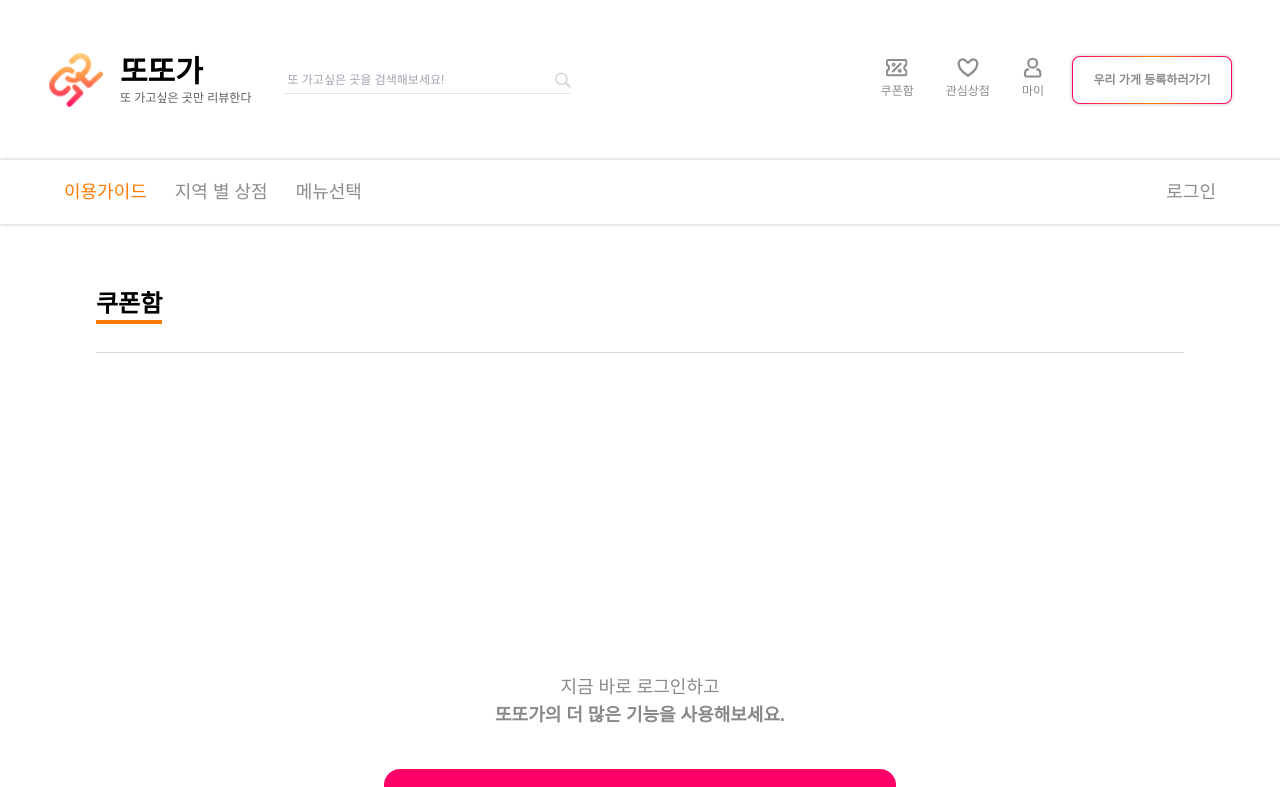
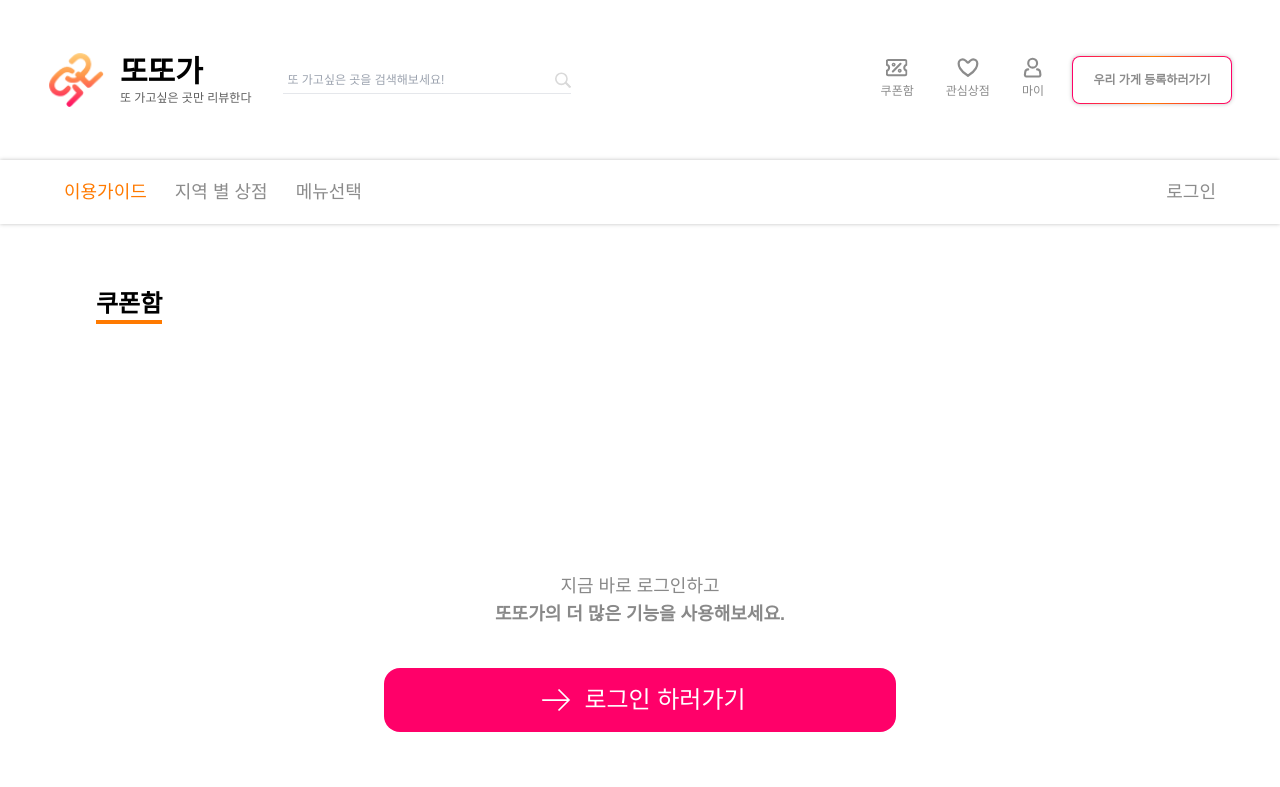
Before and after one commit to TTG-FE/FE, a React (Create React App) app: page /coupon in a window 1280 px wide. Shown: the top 787 px of the page. Built offline with nearby package versions, Linux system fonts and the light colour scheme.

Commit message:
Refactor: 쿠폰 모달 관리 리팩토링

```diff
--- a/src/components/CheckIcon.jsx
+++ b/src/components/CheckIcon.jsx
@@ -1,7 +1,7 @@
 import React from 'react'
 
 const CheckIcon = ({ isCheck }) => {
-  console.log(isCheck);
+  // console.log(isCheck);
   return (
     <svg
       width="24"
--- a/src/pages/Coupon.jsx
+++ b/src/pages/Coupon.jsx
@@ -12,14 +12,11 @@ const Coupon = () => {
   // 쿠폰 사용 여부
   const [login, setLogin] = useState(false);
   const [coupons, setCoupons] = useState([
-    // { id: 1, used: false },
-    // { id: 2, used: false },
-    // { id: 3, used: false },
     {
       id: 21,
       name: "[성수] 베리베리스트로베리케이크 전문점",
       subtitle: "닐라닐라바닐라 조각케이크 무료증정",
-      useYn: false,
+      useYn: "N",
       qrCode:
         "https://ttottoga.s3.ap-northeast-2.amazonaws.com/qrImage/fe8b6765-7b92-4ea7-87ca-79cb74e7a59fimage.jpeg",
       storeImage:
@@ -31,7 +28,7 @@ const Coupon = () => {
       id: 22,
       name: "name",
       subtitle: "subTitle2",
-      useYn: false,
+      useYn: "N",
       qrCode:
         "https://ttottoga.s3.ap-northeast-2.amazonaws.com/qrImage/3896a88d-09b8-40a9-966c-c715fdfd0ec4image.jpeg",
       storeImage:
@@ -43,7 +40,31 @@ const Coupon = () => {
       id: 23,
       name: "name",
       subtitle: "subTitle3",
-      useYn: false,
+      useYn: "N",
+      qrCode:
+        "https://ttottoga.s3.ap-northeast-2.amazonaws.com/qrImage/50bfe1ad-4450-4c4d-b695-af3226e4e3a6image.jpeg",
+      storeImage:
+        "https://ttottoga.s3.ap-northeast-2.amazonaws.com/storeImage/04782f11-8f1a-4444-ab0e-7557bb09cb4f%E1%84%89%E1%85%B3%E1%84%8F%E1%85%B3%E1%84%85%E1%85%B5%E1%86%AB%E1%84%89%E1%85%A3%E1%86%BA%202023-04-05%20%E1%84%8B%E1%85%A9%E1%84%92%E1%85%AE%206.49.57.png",
+      startDate: "2024-02-04",
+      endDate: "2024-02-04",
+    },
+    {
+      id: 24,
+      name: "name",
+      subtitle: "subTitle3",
+      useYn: "N",
+      qrCode:
+        "https://ttottoga.s3.ap-northeast-2.amazonaws.com/qrImage/50bfe1ad-4450-4c4d-b695-af3226e4e3a6image.jpeg",
+      storeImage:
+        "https://ttottoga.s3.ap-northeast-2.amazonaws.com/storeImage/04782f11-8f1a-4444-ab0e-7557bb09cb4f%E1%84%89%E1%85%B3%E1%84%8F%E1%85%B3%E1%84%85%E1%85%B5%E1%86%AB%E1%84%89%E1%85%A3%E1%86%BA%202023-04-05%20%E1%84%8B%E1%85%A9%E1%84%92%E1%85%AE%206.49.57.png",
+      startDate: "2024-02-04",
+      endDate: "2024-02-04",
+    },
+    {
+      id: 25,
+      name: "name",
+      subtitle: "subTitle3",
+      useYn: "N",
       qrCode:
         "https://ttottoga.s3.ap-northeast-2.amazonaws.com/qrImage/50bfe1ad-4450-4c4d-b695-af3226e4e3a6image.jpeg",
       storeImage:
@@ -53,22 +74,17 @@ const Coupon = () => {
     },
   ]);
 
-  const handleLogin = () => {
-    setLogin(!login);
-    console.log(login);
-  }
-
   // 사용한 쿠폰 처리
   const handleCouponUsed = (couponId) => {
     // 해당 쿠폰을 사용했다고 true로 변경
     setCoupons((prevCoupons) => {
       const updatedCoupons = prevCoupons.map((coupon) =>
-        coupon.id === couponId ? { ...coupon, used: true } : coupon
+        coupon.id === couponId ? { ...coupon, useYn: "Y" } : coupon
       );
 
       // 사용한 쿠폰을 배열의 끝으로 이동
       const usedCouponIndex = updatedCoupons.findIndex(
-        (coupon) => coupon.id === couponId && coupon.used
+        (coupon) => coupon.id === couponId && coupon.useYn
       );
 
       if (usedCouponIndex !== -1) {
@@ -80,43 +96,70 @@ const Coupon = () => {
     });
   };
 
-  // 모달창 상태
-  const [modalStates, setModalStates] = useState([
-    { isCouponModalOpen: false },
-    { isCouponModalOpen: false },
-    { isCouponModalOpen: false },
-  ]);
+  // // 모달창 상태
+  // const [modalStates, setModalStates] = useState([
+  //   { isCouponModalOpen: false },
+  //   { isCouponModalOpen: false },
+  //   { isCouponModalOpen: false },
+  //   { isCouponModalOpen: false },
+  // ]);
+
+  // // 모달창 열기
+  // const handleOpenModal = (modalName, couponIndex) => {
+  //   setModalStates((prevStates) => {
+  //     const newStates = [...prevStates];
+  //     newStates[couponIndex][modalName] = true;
+  //     return newStates;
+  //   });
+  // };
+
+  // // 모달창 닫기
+  // const handleCloseModal = (couponIndex) => {
+  //   setModalStates((prevStates) => {
+  //     const newStates = [...prevStates];
+  //     newStates[couponIndex] = {
+  //       isCouponModalOpen: false,
+  //     };
+  //     return newStates;
+  //   });
+  // };
+
+  // // 쿠폰 카드를 렌더링하는 공통 함수
+  // const renderCouponCards = () => {
+  //   return coupons.map((coupon, index) => (
+  //     <CouponCard
+  //       key={coupon.id}
+  //       couponData={coupon}
+  //       handleCouponUsed={() => handleCouponUsed(coupon.id)}
+  //       handleOpenModal={(modalName) => handleOpenModal(modalName, index)}
+  //       handleCloseModal={() => handleCloseModal(index)}
+  //       modalStates={modalStates[index]}
+  //     />
+  //   ));
+  // };
 
   // 모달창 열기
-  const handleOpenModal = (modalName, couponIndex) => {
-    setModalStates((prevStates) => {
-      const newStates = [...prevStates];
-      newStates[couponIndex][modalName] = true;
-      return newStates;
-    });
+  const handleOpenModal = (couponId) => {
+    setActiveModalCouponId(couponId);
   };
 
   // 모달창 닫기
-  const handleCloseModal = (couponIndex) => {
-    setModalStates((prevStates) => {
-      const newStates = [...prevStates];
-      newStates[couponIndex] = {
-        isCouponModalOpen: false,
-      };
-      return newStates;
-    });
+  const handleCloseModal = () => {
+    setActiveModalCouponId(null);
   };
 
-  // 쿠폰 카드를 렌더링하는 공통 함수
+  // 현재 열린 모달의 쿠폰 ID 상태
+  const [activeModalCouponId, setActiveModalCouponId] = useState(null);
+
   const renderCouponCards = () => {
-    return coupons.map((coupon, index) => (
+    return coupons.map((coupon) => (
       <CouponCard
         key={coupon.id}
         couponData={coupon}
+        isModalOpen={activeModalCouponId === coupon.id}
         handleCouponUsed={() => handleCouponUsed(coupon.id)}
-        handleOpenModal={(modalName) => handleOpenModal(modalName, index)}
-        handleCloseModal={() => handleCloseModal(index)}
-        modalStates={modalStates[index]}
+        handleOpenModal={() => handleOpenModal(coupon.id)}
+        handleCloseModal={handleCloseModal}
       />
     ));
   };
@@ -126,14 +169,7 @@ const Coupon = () => {
       <div className="font-inter">
         {/* ---------------모바일 쿠폰------------------- */}
         <div className="md:hidden">
-          <MobileCouponSection
-            coupons={coupons}
-            login={login}
-            handleOpenModal={handleOpenModal}
-            handleCloseModal={handleCloseModal}
-            modalStates={modalStates}
-            handleCouponUsed={handleCouponUsed}
-          >
+          <MobileCouponSection coupons={coupons} login={login}>
             {login ? renderCouponCards() : <GoToLogin />}
           </MobileCouponSection>
         </div>
@@ -143,11 +179,10 @@ const Coupon = () => {
           <DesktopCouponSection
             coupons={coupons}
             login={login}
-            setLogin={setLogin}
-            handleOpenModal={handleOpenModal}
-            handleCloseModal={handleCloseModal}
-            modalStates={modalStates}
-            handleCouponUsed={handleCouponUsed}
+            onToggleLogin={() => {
+              setLogin(!login);
+              handleCloseModal();
+            }}
           >
             {login ? renderCouponCards() : <GoToLogin />}
           </DesktopCouponSection>
@@ -206,35 +241,27 @@ const SearchBar = () => {
   );
 };
 
-const DesktopCouponSection = ({
-  coupons,
-  login,
-  setLogin,
-  children,
-}) => {
-  // 클릭 이벤트 핸들러 추가
-  const toggleLogin = () => setLogin(!login);
-
+const DesktopCouponSection = ({ coupons, login, onToggleLogin, children }) => {
   return (
     <>
       {/* 전체 페이지 설정 */}
-      <div className="px-24 pt-16 pb-8 font-inter hidden md:block">
+      <div className="px-24 pt-16 pb-8 font-inter hidden md:block flow-grow">
         {/* 쿠폰함 및 검색창 */}
         <div className="flex items-end mb-7">
           <div
             className="text-2xl font-semibold mr-9 border-b-4 border-[#FF7A00]"
-            onClick={toggleLogin}
+            onClick={onToggleLogin}
           >
             쿠폰함
           </div>
-            {login ? <SearchBar /> : null}
+          {login ? <SearchBar /> : null}
         </div>
 
         {/* 쿠폰 영역 전체 패딩*/}
         <div
-          className={`border-t border-[#D9D9D9] text-xl ${
+          className={`text-xl ${
             coupons.length === 0 || !login
-              ? "flex flex-col justify-center items-center h-screen"
+              ? "flex flex-col justify-center items-center h-[600px]"
               : "pt-9"
           }`}
         >
@@ -257,11 +284,7 @@ const DesktopCouponSection = ({
   );
 };
 
-const MobileCouponSection = ({
-  coupons,
-  login,
-  children,
-}) => {
+const MobileCouponSection = ({ coupons, login, children }) => {
   return (
     <>
       {/* 쿠폰함 타이틀 헤더 영역 */}
```
Also changed, not shown: src/components/CouponCard.jsx (+99 -50 lines).
